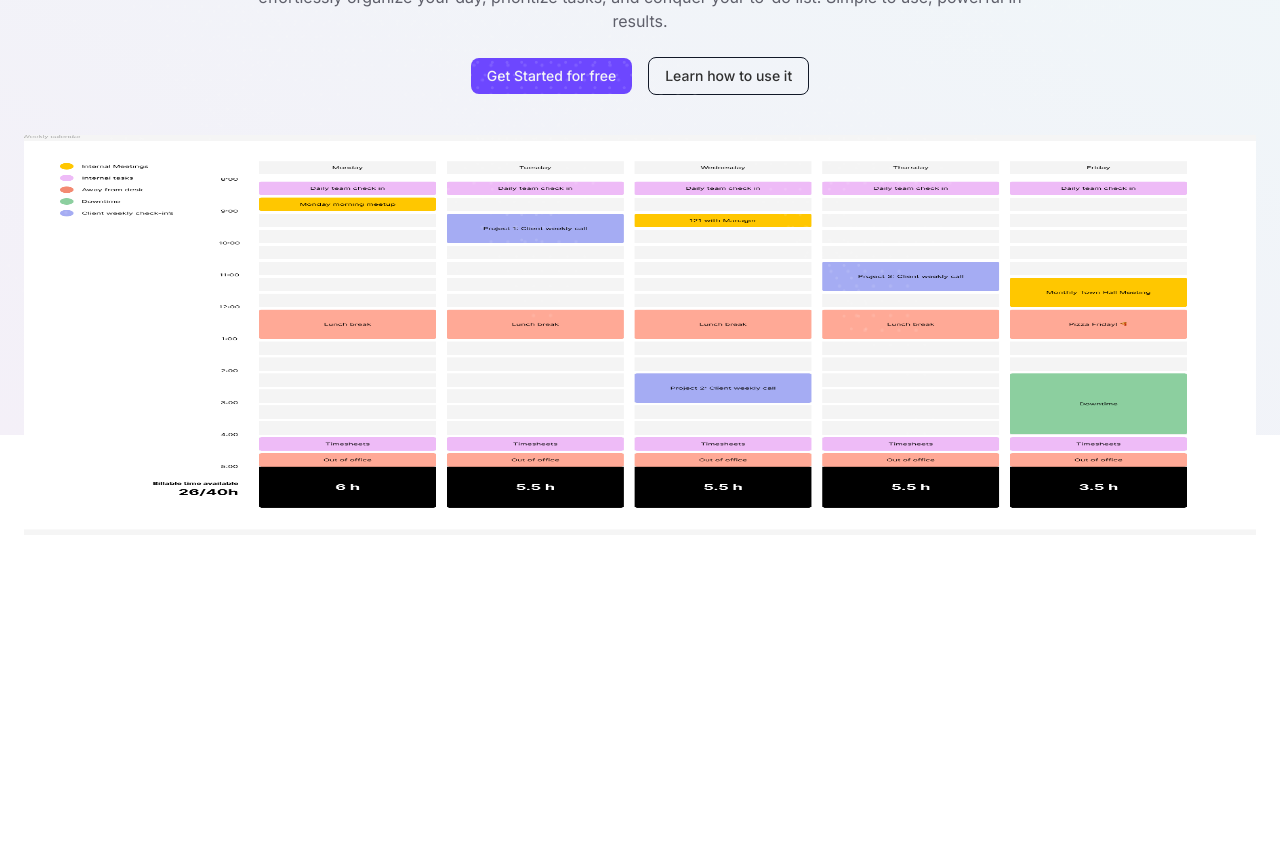
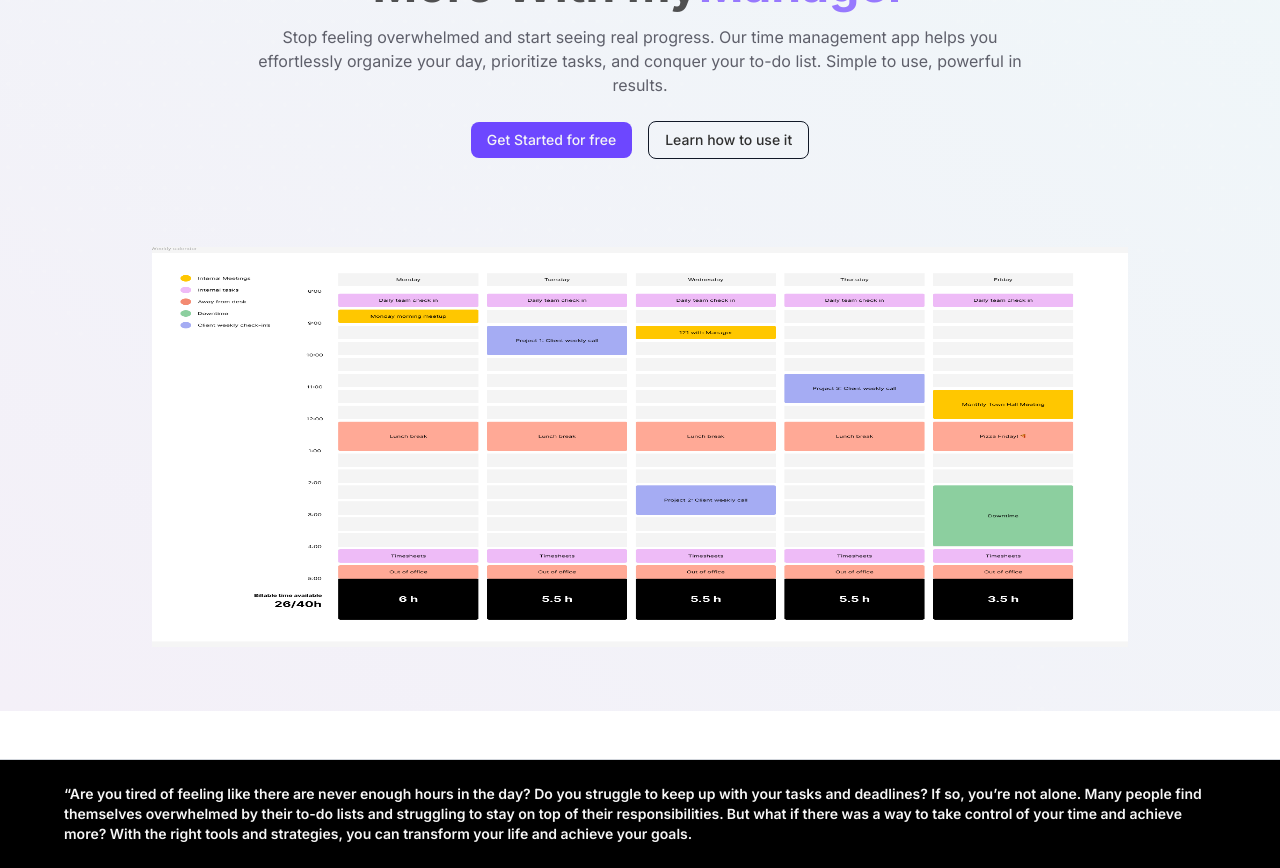
Before and after one commit to olumatty/myManager, a Next.js app: page / in a window 1280 px wide. Shown: the part 300-1168 px from the top of the page. Before the commit the page ends 835 px from the top, so only its background shows below. Built offline with nearby package versions, Linux system fonts and the light colour scheme.

Commit message:
herosection style fix and hero added

```diff
--- a/src/app/page.tsx
+++ b/src/app/page.tsx
@@ -1,4 +1,5 @@
 import Header from "@/components/Header";
+import Hero from "@/components/Hero";
 import HeroSection from "@/components/HeroSection";
 import React from "react";
 
@@ -7,6 +8,7 @@ const page = () => {
     <div>
       <Header />
       <HeroSection />
+      <Hero />
     </div>
   );
 };
--- /dev/null
+++ b/src/components/Hero/index.tsx
@@ -0,0 +1,21 @@
+import React from "react";
+
+const Hero: React.FC = () => {
+  return (
+    <div className="mt-12 px-4 bg-black border-t border-gray-300  from-[#f4f0f8] to-[#eff7f9] text-[#303030]">
+      <div className="py-6 max-w-6xl flex items-center mx-auto">
+        <p className="text-[#f6f6f6] text-sm md:base font-semibold">
+          &ldquo;Are you tired of feeling like there are never enough hours in
+          the day? Do you struggle to keep up with your tasks and deadlines? If
+          so, you&rsquo;re not alone. Many people find themselves overwhelmed by
+          their to-do lists and struggling to stay on top of their
+          responsibilities. But what if there was a way to take control of your
+          time and achieve more? With the right tools and strategies, you can
+          transform your life and achieve your goals.
+        </p>
+      </div>
+    </div>
+  );
+};
+
+export default Hero;
--- a/src/components/HeroSection/index.tsx
+++ b/src/components/HeroSection/index.tsx
@@ -14,9 +14,9 @@ const HeroSection: React.FC<HeroSectionProps> = ({
   backgroundImage2 = CalendarBg,
 }) => {
   return (
-    <div className="w-full max-h-[1400px] bg-gradient-to-tr relative border-t border-gray-300  from-[#f4f0f8] to-[#eff7f9] text-[#303030]">
+    <div className="w-full bg-gradient-to-tr relative border-t border-gray-300  from-[#f4f0f8] to-[#eff7f9] text-[#303030]">
       <div
-        className="absolute inset-0"
+        className="absolute inset-0 z-0"
         style={{
           backgroundImage: `url(${
             typeof backgroundImage === "string"
@@ -27,11 +27,10 @@ const HeroSection: React.FC<HeroSectionProps> = ({
           backgroundPosition: "center",
           backgroundRepeat: "no-repeat",
         }}
-      >
-        <Image src={backgroundImage} alt="Image1" />
-      </div>
-      <div className="flex flex-col items-center justify-center h-full">
-        <div className="max-w-4xl text-center">
+      ></div>
+
+      <div className="relative z-10 flex flex-col items-center justify-between h-full py-16 px-6 max-w-5xl mx-auto">
+        <div className="text-center flex flex-col items-center justify-center flex-grow">
           <h1 className="text-3xl md:text-5xl font-bold mb-4 mt-20 leading-[1.2] animate-pulse">
             Take Control of your time and Achieve More With my
             <span className="text-[#855fff]">Manager</span>
@@ -60,7 +59,7 @@ const HeroSection: React.FC<HeroSectionProps> = ({
             </Button>
           </div>
         </div>
-        <div className="w-full max-h-[300px] px-6">
+        <div className="w-full flex justify-center mt-12">
           <Image
             src={backgroundImage2}
             alt="Calendar"
```
